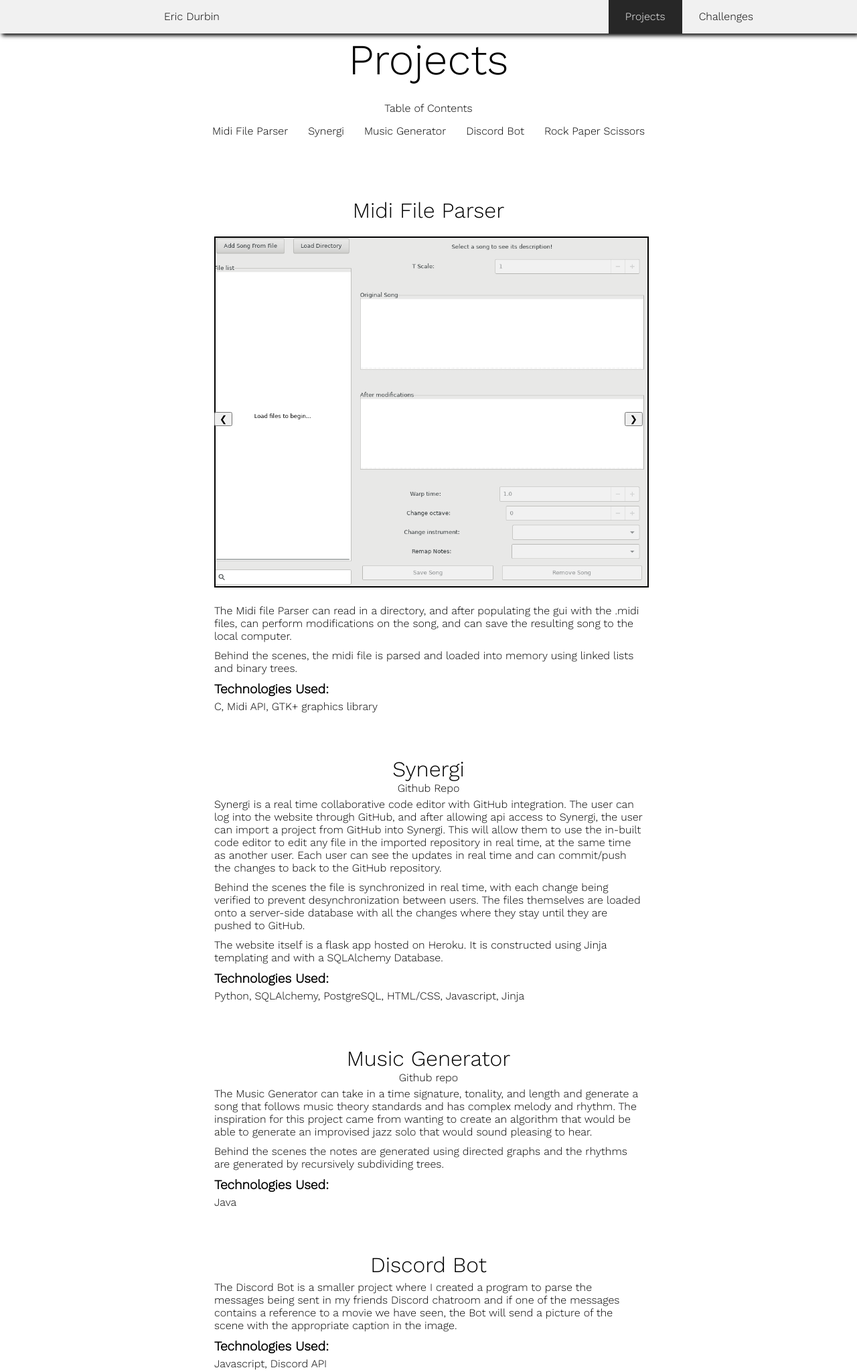
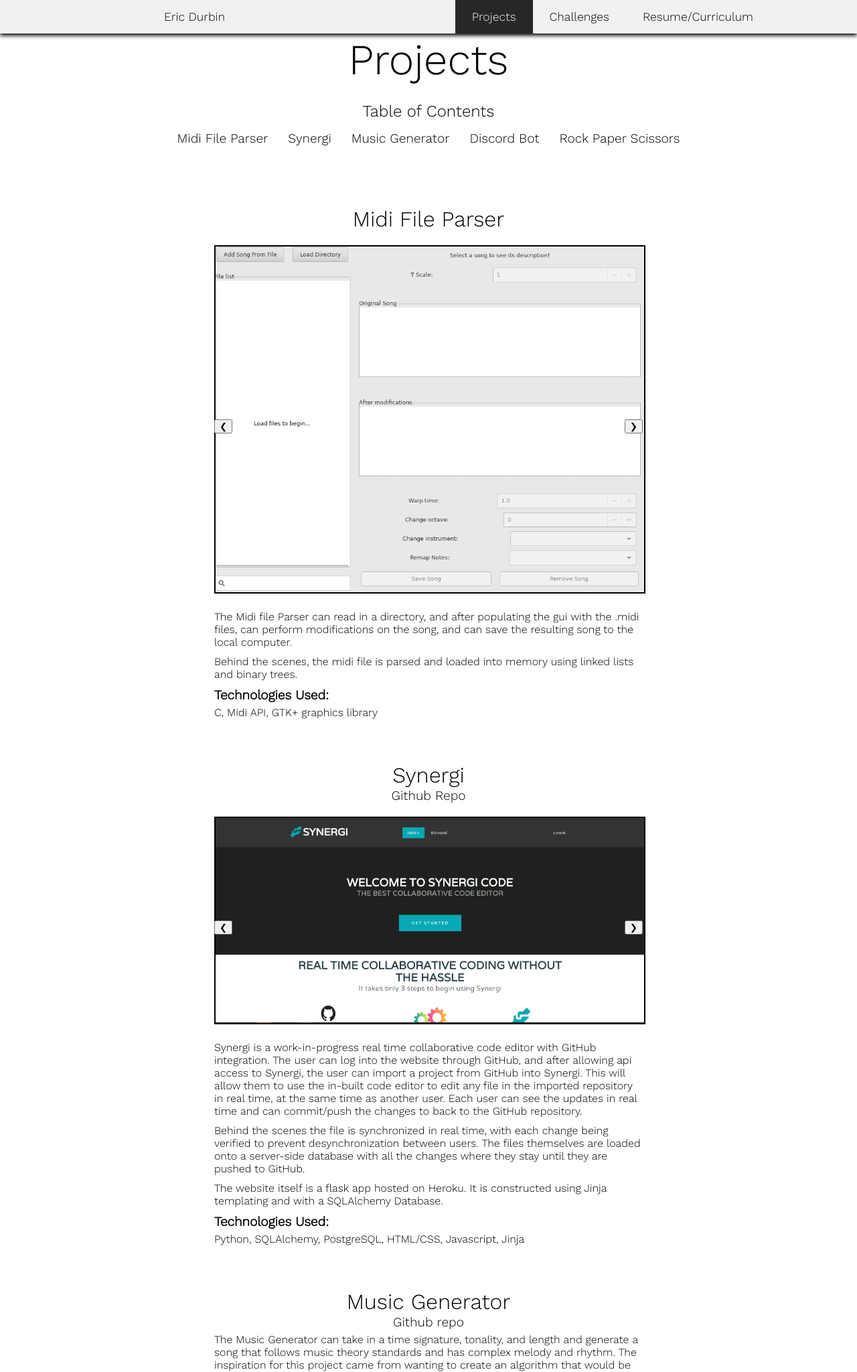
Before and after one commit to durbin3/portfolio, a Flask app: page /projects in a window 1280 px wide. Shown: the top 2048 px of the page at 67% size. Run offline with Flask 2, Linux system fonts and the light colour scheme; some libraries are stand-ins or nearby versions.

Commit message:
added resume and polished

```diff
--- a/app.py
+++ b/app.py
@@ -18,6 +18,9 @@
     return render_template('challenges.html')
 
 
+@app.route("/info")
+def info():
+    return render_template('info.html')
 
 if __name__ == '__main__':
     app.run(debug = True)
--- a/static/css/styles.css
+++ b/static/css/styles.css
@@ -11,13 +11,30 @@
     margin: 0;
 }
 
-
-/* nav bar */
-
 a:link, a:visited {
     color: rgb(0, 0, 0);
     text-decoration: none;
 }
+
+a:hover {
+    color: rgb(156, 4, 4);
+    transition: .2s;
+    text-decoration: underline;
+}
+a {
+    font-size: 1.2em;
+}
+
+::-moz-selection {
+    background: rgb(73, 73, 73);
+    color: #f1f1f1;
+}
+::selection {
+    background: rgb(73, 73, 73);
+    color: #f1f1f1;
+}
+
+/* nav bar */
 #navbar {
     overflow: hidden;
     position: fixed;
@@ -30,12 +47,13 @@
     margin: 0;
     padding: 0;
     background-color: #f1f1f1;
-    box-shadow: 3px 3px 6px black;
+    box-shadow: 0px 3px 6px black;
     height: 50px;
 
 }
 
 #navbar a {
+    font-size: 1.1em;
     color: #000000;
     text-decoration: none;
     transition: .2s;
@@ -87,7 +105,7 @@
     position: relative;
     justify-content: center;
     background: none;
-    top: 50px;
+    top: 0;
     overflow: hidden;
 }
 .name_box {
@@ -149,6 +167,9 @@
 
 
 /* table of contents */
+.toc_title {
+    font-size: 1.5em;
+}
 .toc_c {
     display: flex;
     flex-direction: row;
@@ -169,6 +190,10 @@
 
 
 /* page content */
+#body_content {
+    min-height: 100%;
+    margin-top: 50px;
+}
 .content {
     font-weight: lighter;
     text-align: center;
@@ -194,7 +219,7 @@
     line-height: 30px;
 }
 
-.project_title {
+.title {
     font-size: 2em;
     padding-top: 60px;
 }
@@ -230,6 +255,7 @@
 
 .images {
     position: relative;
+    display: flex;
     margin-bottom: 20px;
     margin-top: 20px;
 }
@@ -238,7 +264,7 @@
     margin: auto;
     border: 2px solid black;
     display: none;
-    height: 65%;
+    max-width: 100%;
 }
 
 .button-left {
--- a/templates/challenges.html
+++ b/templates/challenges.html
@@ -15,7 +15,7 @@
     </div>
     <div class="content_body">
         <div id="hello_world">
-            <div class="project_title">Hello World Hackathon</div>
+            <div class="title">Hello World Hackathon</div>
             <div class="text">
                 I participated in the Purdue University Hello World Hackathon in late
                 2019. The event was a 24 hour coding "Hackathon", where my team of 5
@@ -32,7 +32,7 @@
             </div>
         </div>
         <div id="foobar">
-            <div class="project_title">Google Foobar</div>
+            <div class="title">Google Foobar</div>
             <div class="text">
                 I received an invitation to Google Foobar early 2020. Google Foobar is
                 Google's in-house code challenge where they ask algorithmic based questions
@@ -50,7 +50,7 @@
             </div>
         </div>
         <div id="p_euler">
-            <div class="project_title">Project Euler</div>
+            <div class="title">Project Euler</div>
             <div class="text">
                 Project Euler is similar to Google Foobar, but is not tied to any corporation.
                 The premise is still the same however, with there being complex algorithmic-based
--- a/templates/index.html
+++ b/templates/index.html
@@ -7,7 +7,7 @@
     <div class="title_background"></div>
     <div class="name_box">
         <div class="name">Eric Durbin</div>
-        <div class="description">I am a beginning programmer who is just trying to make an honest living out here in the real world ya know? </div>
+        <div class="description">I am a beginning programmer with a strong desire to learn and make great changes to the world around me</div>
     </div>
 </div>
 <!-- <div class="dropdown_container">
--- a/templates/projects.html
+++ b/templates/projects.html
@@ -16,7 +16,7 @@
     </div>
     <div class="content_body">
             <div id="midi">
-                <div class="project_title">Midi File Parser</div>
+                <div class="title">Midi File Parser</div>
                 <div>
                     <div class="images">
                         <button class="button-left" onclick="plusDivs(-1)">&#10094;</button>
@@ -42,10 +42,20 @@
                 </div>
             </div>
             <div id="synergi">
-                <div class="project_title">Synergi</div>
+                <div class="title">Synergi</div>
                 <a href="https://github.com/legalian/synergi">Github Repo</a>
+                <div class="images">
+                    <button class="button-left" onclick="moveSynergi(-1)">&#10094;</button>
+                    <button class="button-right" onclick="moveSynergi(+1)">&#10095;</button>
+                    <img class="synergi_slideshow" src="static/images/homepage.png"/>
+                    <img class="synergi_slideshow" src="static/images/login.png"/>
+                    <img class="synergi_slideshow" src="static/images/projects.png"/>
+                    <img class="synergi_slideshow" src="static/images/github.png"/>
+                    <img class="synergi_slideshow" src="static/images/create_new.png"/>
+                    <img class="synergi_slideshow" src="static/images/editor.png"/>
+                </div>
                 <div class="text">
-                    Synergi is a real time collaborative code editor with GitHub integration.
+                    Synergi is a work-in-progress real time collaborative code editor with GitHub integration.
                     The user can log into the website through GitHub, and after allowing api access to Synergi,
                     the user can import a project from GitHub into Synergi. This will allow them to use the in-built
                     code editor to edit any file in the imported repository in real time, at the same time as another user.
@@ -66,7 +76,7 @@
                 </div>
             </div>
             <div id="music_maker">
-                <div class="project_title">Music Generator</div>
+                <div class="title">Music Generator</div>
                 <a href="https://github.com/durbin3/music-maker">Github repo</a>
                 <div class="text">
                     The Music Generator can take in a time signature, tonality, and length and generate a song
@@ -82,7 +92,7 @@
                 <div class="text">Java</div>
             </div>
             <div id="discord_bot">
-                <div class="project_title">Discord Bot</div>
+                <div class="title">Discord Bot</div>
                 <div class="text">
                     The Discord Bot is a smaller project where I created a program to parse the messages being sent
                     in my friends Discord chatroom and if one of the messages contains a reference to a movie we have seen,
@@ -92,7 +102,7 @@
                 <div class="text">Javascript, Discord API</div>
             </div>
             <div id="rock_paper">
-                <div class="project_title">Rock Paper Scissors</div>
+                <div class="title">Rock Paper Scissors</div>
                 <div class="text">
                     The very first project I ever made, this is the game Rock, Paper, Scissors.
                     The player can play with one or two players in the browser. Super simple, but I couldn't leave it
@@ -125,6 +135,28 @@
         }
         x[slideIndex - 1].style.display = "block";
     }
+
+    var synergiIndex = 1;
+    showSynergi(synergiIndex);
+
+    function moveSynergi(n) {
+        showSynergi(synergiIndex += n);
+    }
+
+    function showSynergi(n) {
+        var i;
+        var x = document.getElementsByClassName("synergi_Slideshow");
+        if (n > x.length) {
+            synergiIndex = 1;
+        }
+        if (n < 1) {
+            synergiIndex = x.length;
+        }
+        for (i = 0; i < x.length; i++) {
+            x[i].style.display = "none";
+        }
+        x[synergiIndex - 1].style.display = "block";
+    }
 </script>
 
 {% endblock %}
--- a/templates/template.html
+++ b/templates/template.html
@@ -1,6 +1,6 @@
 <html>
     <head>
-        {% set nav_bar = [('/projects', 'projects', 'Projects'), ('/challenges', 'challenges', 'Challenges')] %}
+        {% set nav_bar = [('/projects', 'projects', 'Projects'), ('/challenges', 'challenges', 'Challenges'), ('/info', 'info', "Resume/Curriculum")] %}
         <link rel="stylesheet" href="static/css/styles.css" type="text/css">
         <link href="https://fonts.googleapis.com/css2?family=Comfortaa&family=Hind:wght@300&family=Montserrat:wght@300&family=Nunito+Sans:wght@300&family=Varela+Round&family=Work+Sans:wght@300&display=swap" rel="stylesheet">
         <script src="https://kit.fontawesome.com/a076d05399.js"></script>
@@ -23,7 +23,7 @@
         </div>
         <!-- content -->
 
-        <div id="body_content debug">
+        <div id="body_content">
 			{% block body %}
 			{% endblock %}
         </div>
```
Also changed, not shown: templates/info.html (added, +32 -0 lines), 1 other file.
